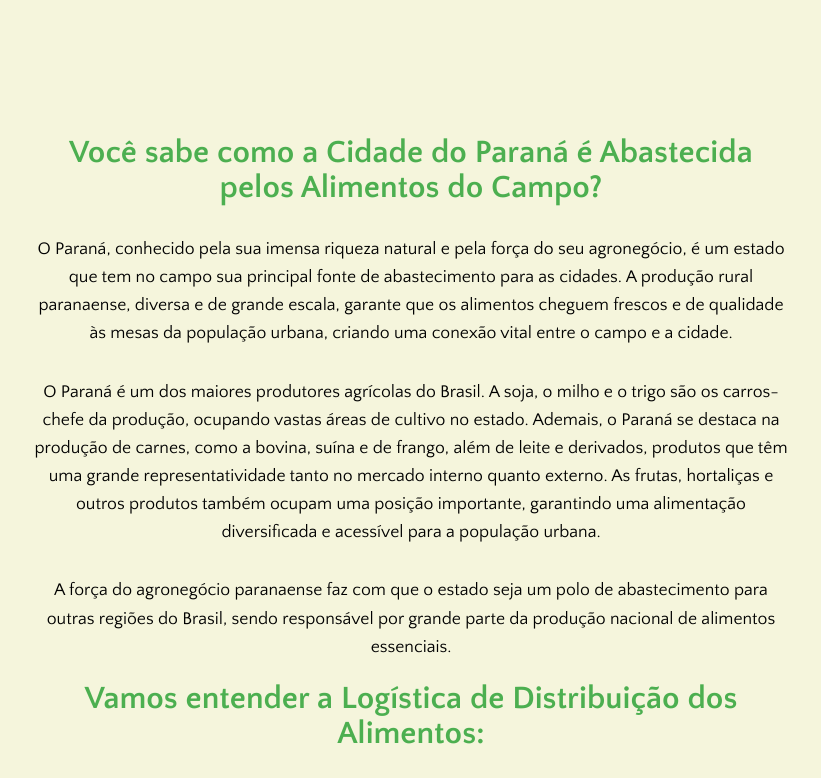
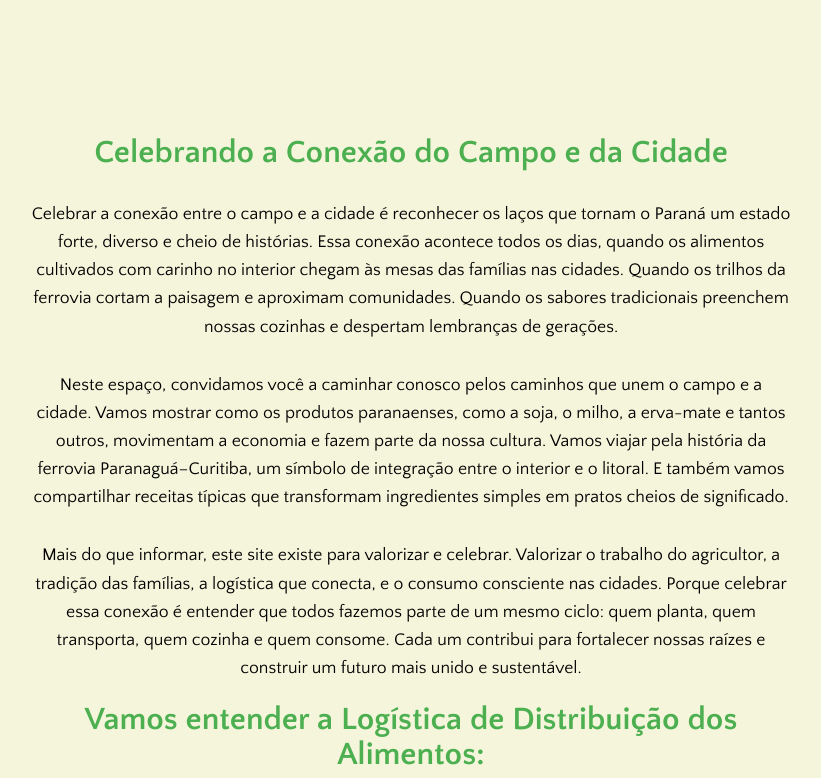
Before and after one commit to sweetyee/Entre-Sabores-e-Trilhos, a plain HTML site: page index.html in a window 1280 px wide. Shown: the part 600-1378 px from the top of the page, without its empty margins (229-1050 px from the left). Drawn offline with Linux system fonts and the light colour scheme.

Commit message:
atualização texto

```diff
--- a/index.html
+++ b/index.html
@@ -21,9 +21,11 @@
                 <li><a href="./index.html" alt="botão que redireciona para o 'início'">Início</a></li>
                 <li><a href="./plantando.html" alt="botão que redireciona para a página 'plantando'">nao sei</a></li>
                 <li><a href="./guia.html" alt="botão que redireciona para a página 'guia'">Produtos do Paraná</a></li>
-                <li><a href="./parana.html" alt="botão que redireciona para a página 'parana'">Ferrovia Paranaguá</a></li>
+                <li><a href="./parana.html" alt="botão que redireciona para a página 'parana'">Ferrovia Paranaguá</a>
+                </li>
                 <li><a href="./sobre.html" alt="botão que redireciona para a página 'sobre'">Agro Paraná</a></li>
-                <li><a href="./eventos.html" alt="botão que redireciona para a página 'eventos'">Receitas típicas</a></li>
+                <li><a href="./eventos.html" alt="botão que redireciona para a página 'eventos'">Receitas típicas</a>
+                </li>
                 <li><a href="./jogos.html" alt="botão que redireciona para a página 'jogos'">Jogos</a></li>
             </ul>
         </nav>
@@ -33,21 +35,25 @@
         </div>
     </main>
     <div class="container-principal">
-        <h1>Você sabe como a Cidade do Paraná é Abastecida pelos Alimentos do Campo?</h1>
+        <h1>Celebrando a Conexão do Campo e da Cidade</h1>
 
-        <p>O Paraná, conhecido pela sua imensa riqueza natural e pela força do seu agronegócio, é um estado que tem no
-            campo sua principal fonte de abastecimento para as cidades. A produção rural paranaense, diversa e de grande
-            escala, garante que os alimentos cheguem frescos e de qualidade às mesas da população urbana, criando uma
-            conexão vital entre o campo e a cidade.</p>
+        <p>Celebrar a conexão entre o campo e a cidade é reconhecer os laços que tornam o Paraná um estado forte,
+            diverso e cheio de histórias. Essa conexão acontece todos os dias, quando os alimentos cultivados com
+            carinho no interior chegam às mesas das famílias nas cidades. Quando os trilhos da ferrovia cortam a
+            paisagem e aproximam comunidades. Quando os sabores tradicionais preenchem nossas cozinhas e despertam
+            lembranças de gerações.</p>
 
-        <p>O Paraná é um dos maiores produtores agrícolas do Brasil. A soja, o milho e o trigo são os carros-chefe da
-            produção, ocupando vastas áreas de cultivo no estado. Ademais, o Paraná se destaca na produção de carnes,
-            como a bovina, suína e de frango, além de leite e derivados, produtos que têm uma grande representatividade
-            tanto no mercado interno quanto externo. As frutas, hortaliças e outros produtos também ocupam uma posição
-            importante, garantindo uma alimentação diversificada e acessível para a população urbana.
+        <p>Neste espaço, convidamos você a caminhar conosco pelos caminhos que unem o campo e a cidade. Vamos mostrar
+            como os produtos paranaenses, como a soja, o milho, a erva-mate e tantos outros, movimentam a economia e
+            fazem parte da nossa cultura. Vamos viajar pela história da ferrovia Paranaguá–Curitiba, um símbolo de
+            integração entre o interior e o litoral. E também vamos compartilhar receitas típicas que transformam
+            ingredientes simples em pratos cheios de significado.</p>
 
-        <p>A força do agronegócio paranaense faz com que o estado seja um polo de abastecimento para outras regiões do
-            Brasil, sendo responsável por grande parte da produção nacional de alimentos essenciais.</p>
+        <p>Mais do que informar, este site existe para valorizar e celebrar. Valorizar o trabalho do agricultor, a
+            tradição das
+            famílias, a logística que conecta, e o consumo consciente nas cidades. Porque celebrar essa conexão é
+            entender que todos fazemos parte de um mesmo ciclo: quem planta, quem transporta, quem cozinha e quem
+            consome. Cada um contribui para fortalecer nossas raízes e construir um futuro mais unido e sustentável.</p>
 
         <h1>Vamos entender a Logística de Distribuição dos Alimentos:</h1>
 
@@ -60,6 +66,9 @@
         <p>Com isso, a infraestrutura de centros de distribuição e mercados atacadistas facilita o repasse para os
             estabelecimentos comerciais menores, como feiras livres e lojas de bairro, permitindo que os alimentos
             cheguem ao consumidor final com rapidez e a preços acessíveis.</p>
+
+        <p>Seja bem-vindo(a). Explore, descubra, experimente. E celebre com a gente essa conexão que faz do Paraná um
+            lugar especial.</p>
 
     </div>
 
```
